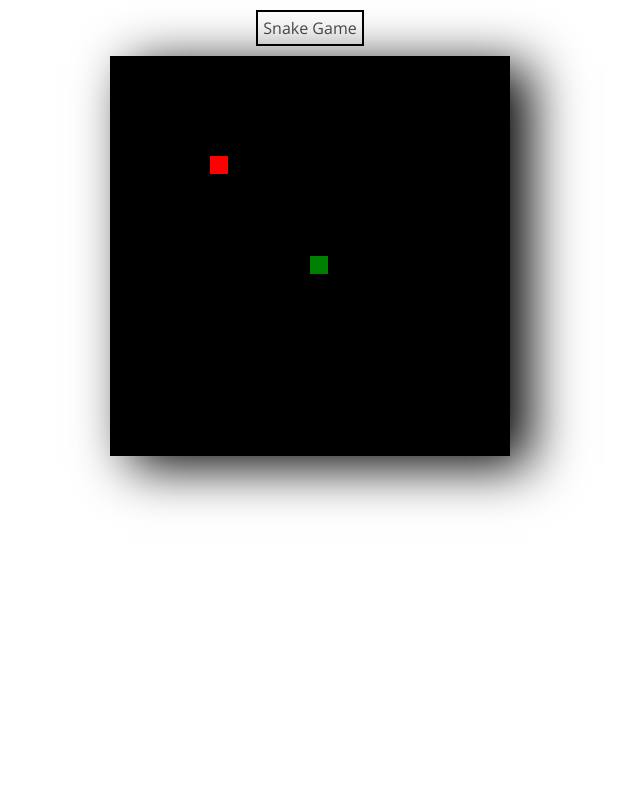
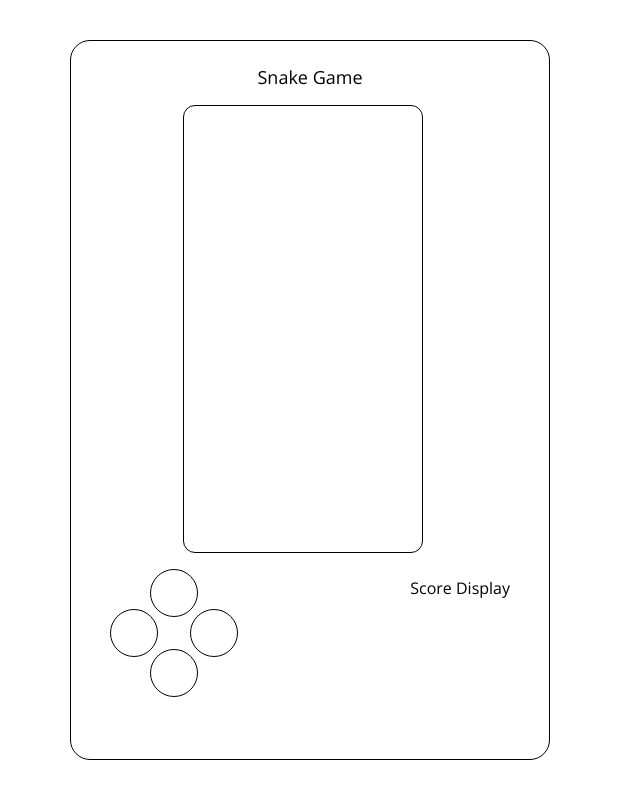
Before and after one commit to tuanphong05/GameJS, a website: page index.html in a window 1280 px wide. Shown: the whole page, without its empty margins (330-970 px from the left). Drawn offline with nearby package versions, Linux system fonts and the light colour scheme.

Commit message:
New Interface

```diff
--- a/index.html
+++ b/index.html
@@ -8,8 +8,20 @@
     <title>Game JavaScript</title>
   </head>
   <body>
-    <div class="header">Snake Game</div>
-    <canvas id="game" width="400" height="400" />
+    <div class="mainBox">
+      <div class="header">Snake Game</div>
+      <div class="gameBox"></div>
+      <div class="featuresBox">
+        <div class="scoreDisplay">Score Display</div>
+        <div class="controlKeyboard">
+          <div class="top"></div>
+          <div class="bottom"></div>
+          <div class="left"></div>
+          <div class="right"></div>
+        </div>
+      </div>
+    </div>
+    <div class="popup"></div>
     <script src="script.js"></script>
   </body>
 </html>
--- a/style.css
+++ b/style.css
@@ -5,24 +5,110 @@
   padding: 0;
   box-sizing: border-box;
   font-family: "Open Sans", sans-serif;
+  font-size: 16px;
 }
 
 body {
   margin: 0px;
   padding: 0px;
+  height: 100vh;
   display: flex;
   flex-direction: column;
   justify-content: center;
   align-items: center;
 }
 
-.header {
-  color: rgb(78, 76, 76);
-  margin: 10px 0;
-  padding: 5px 5px;
-  border: 2px solid black;
+/* Boxes */
+.mainBox {
+  width: 30rem;
+  height: 45rem;
+  border: solid black 0.1rem;
+  border-radius: 1.25rem;
+  justify-content: center;
+  position: relative;
+  display: flex;
 }
 
-canvas {
-  box-shadow: black 20px 10px 50px;
+.gameBox {
+  width: 15rem;
+  height: 28rem;
+  border: solid black 0.1rem;
+  border-radius: 0.75rem;
+  position: absolute;
+  top: 4rem;
+  left: 7rem;
+  justify-content: center;
 }
+
+.featuresBox {
+  width: 25rem;
+  height: 10rem;
+  position: absolute;
+  top: 33rem;
+  /* border: solid black 0.1rem; */
+}
+
+.controlKeyboard {
+  width: 8rem;
+  height: 8rem;
+  /* border: solid black 0.1rem; */
+  position: relative;
+  top: 0rem;
+}
+
+/* Title */
+.header {
+  text-align: center;
+  margin-top: 1.5rem;
+  font-size: large;
+}
+
+/* Features*/
+.scoreDisplay {
+  position: absolute;
+  top: 0.5rem;
+  right: 0%;
+}
+
+.top {
+  width: 3rem;
+  height: 3rem;
+  border: solid black 0.1rem;
+  border-radius: 50%;
+  position: absolute;
+  left: 50%;
+  transform: translateX(-50%);
+}
+
+.bottom {
+  width: 3rem;
+  height: 3rem;
+  border: solid black 0.1rem;
+  border-radius: 50%;
+  position: absolute;
+  left: 50%;
+  top: 100%;
+  transform: translate(-50%, -100%);
+}
+
+.left {
+  width: 3rem;
+  height: 3rem;
+  border: solid black 0.1rem;
+  border-radius: 50%;
+  position: absolute;
+  left: 0%;
+  top: 50%;
+  transform: translateY(-50%);
+}
+
+.right {
+  width: 3rem;
+  height: 3rem;
+  border: solid black 0.1rem;
+  border-radius: 50%;
+  position: absolute;
+  right: 0%;
+  top: 50%;
+  transform: translateY(-50%);
+}
```
